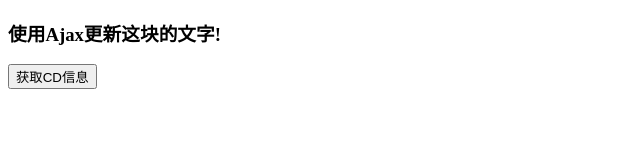
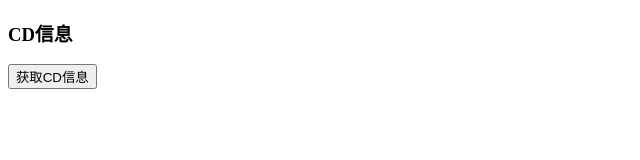
Before and after one commit to wangleihd/H5-jQuery, a plain HTML site: page ajax/xml.html in a window 1280 px wide. Shown: the whole page, without its empty margins (0-640 px from the left). Drawn offline with Linux system fonts and the light colour scheme.

Commit message:
add xml file.

```diff
--- a/ajax/xml.html
+++ b/ajax/xml.html
@@ -59,8 +59,10 @@
     </script>
 </head>
 <body>
-    <div id="mydiv"><H3>使用Ajax更新这块的文字!</H3></div>
+    <h3>CD信息</h3>
+    <div id="txtCDInfo">
     <button type="button" onclick="loadAjax('cd.xml')">获取CD信息</button>
+</div>
 
 </body>
 </html>
```
